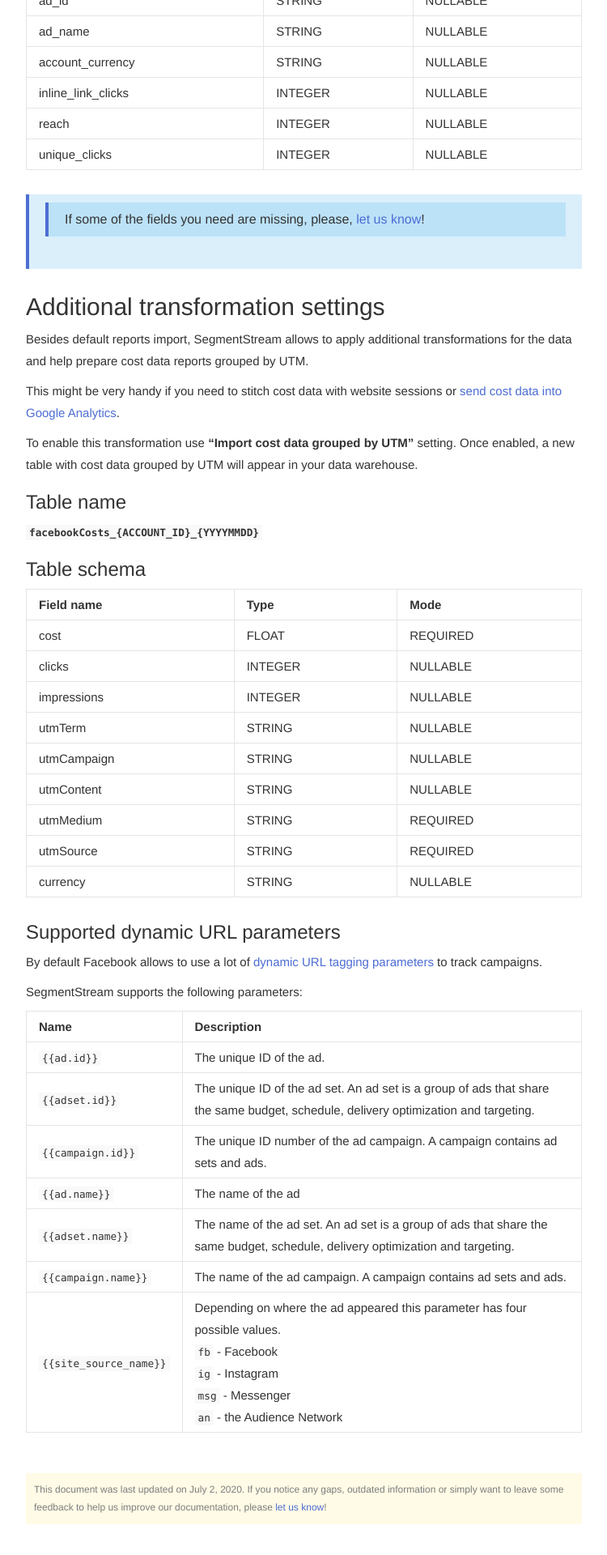
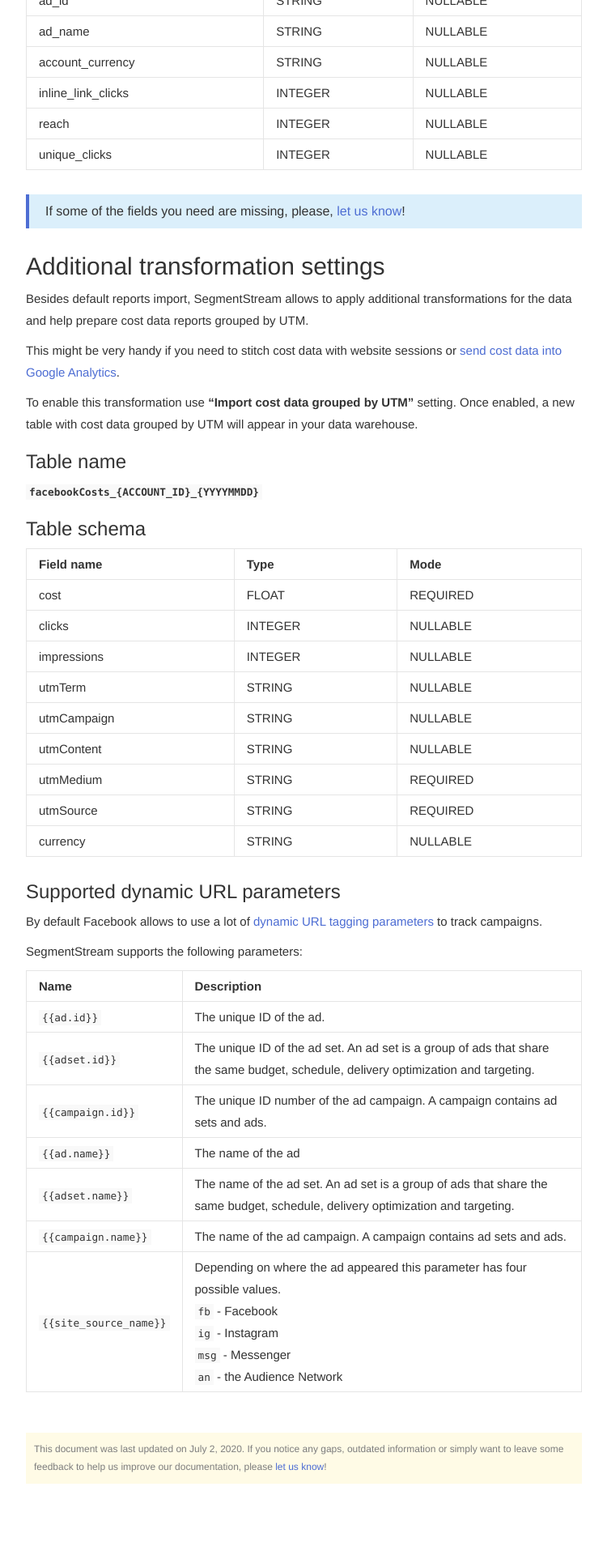
Before and after one commit to segmentstream-com/segmentstream-com.github.io, a Jekyll site: the page built from _docs/datasources/facebook.md, in a window 1280 px wide. Shown: the part 1547-3467 px from the top of the page at 81% size, without its empty margins (313-1063 px from the left). Built offline with Jekyll 4.4.1, drawn with Linux system fonts in a browser that asks for light colours; nearby versions of some CDN libraries.

Commit message:
typo fix

```diff
--- a/_docs/datasources/facebook.md
+++ b/_docs/datasources/facebook.md
@@ -53,7 +53,7 @@ inline_link_clicks | INTEGER | NULLABLE
 reach | INTEGER | NULLABLE
 unique_clicks | INTEGER | NULLABLE
 
->> If some of the fields you need are missing, please, [let us know](https://support.segmentstream.com/hc/en-us/requests/new){:target="_blank"}!
+> If some of the fields you need are missing, please, [let us know](https://support.segmentstream.com/hc/en-us/requests/new){:target="_blank"}!
 
 ## Additional transformation settings
 
```
